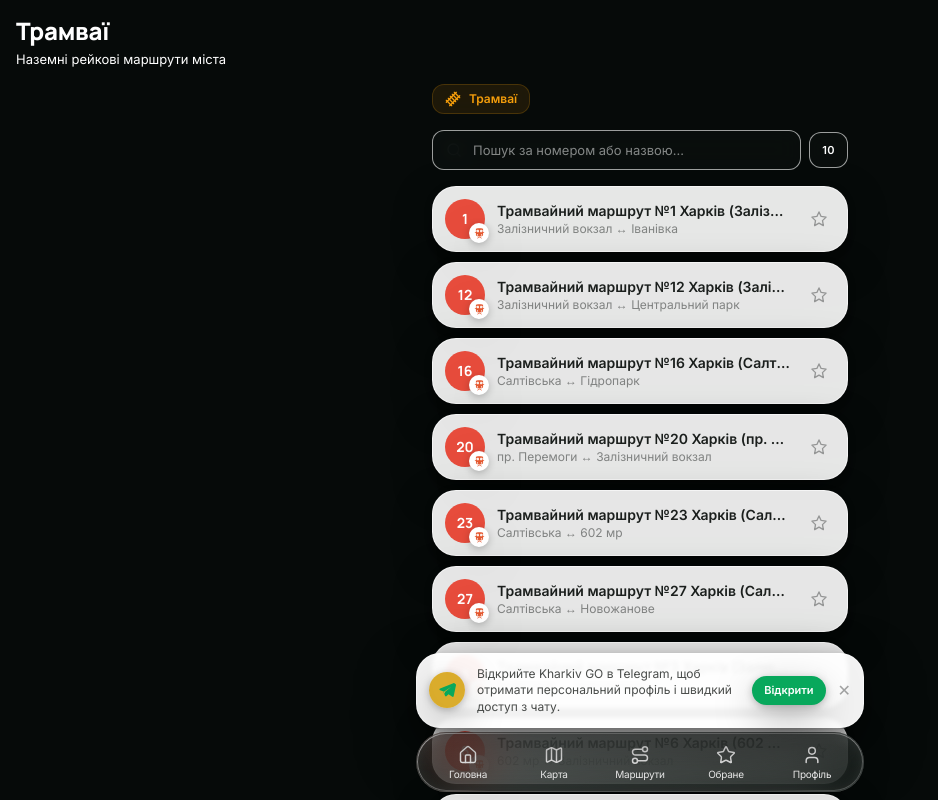
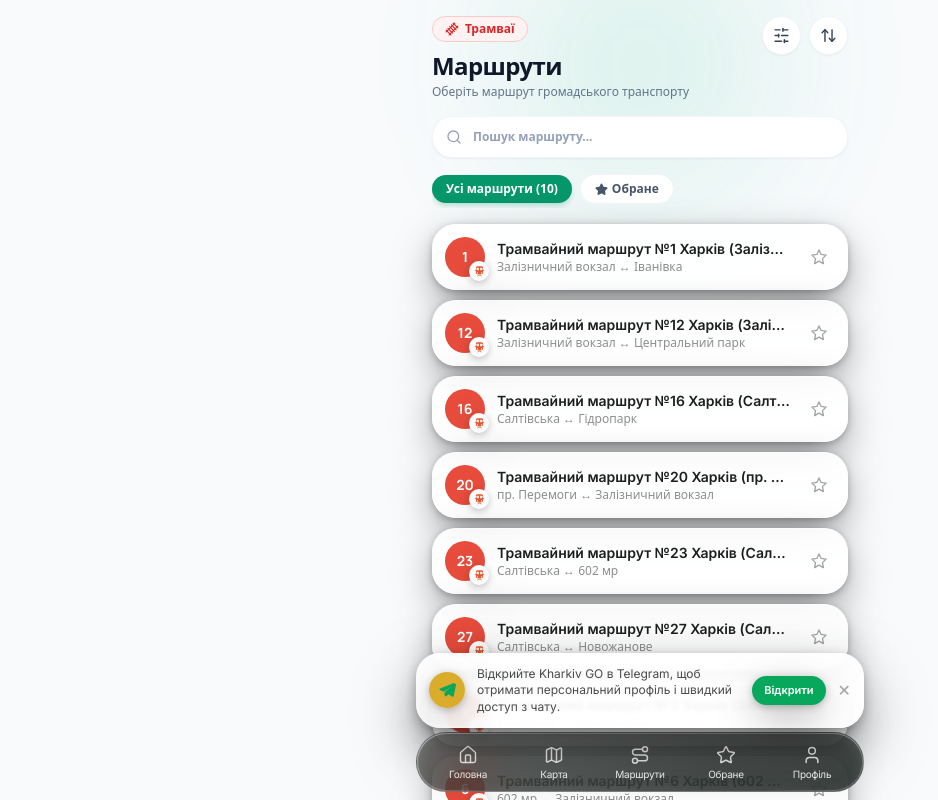
Before and after one commit to Travkaa52/rharkivGOO, a React (Vite) app in the folder frontend/: page /trams in a window 1280 px wide. Shown: the top 800 px of the page, without its empty margins (0-938 px from the left). Built offline with nearby package versions, Linux system fonts and the light colour scheme; no server answers.

Commit message:
Update TransportKindPage.tsx

```diff
--- a/frontend/src/pages/TransportKindPage.tsx
+++ b/frontend/src/pages/TransportKindPage.tsx
@@ -10,9 +10,12 @@ import {
   ArrowRight,
   Radio,
   SearchX,
-  Compass
+  Compass,
+  SlidersHorizontal,
+  ArrowUpDown,
+  Star,
+  Plus
 } from 'lucide-react';
-import { PageHeader } from '@/components/PageHeader';
 import { RouteCard } from '@/components/RouteCard';
 import { routesApi } from '@/api/routes';
 import type { TransportKind, TransportRoute } from '@/types/transport';
@@ -22,6 +25,7 @@ interface TransportMeta {
   subtitle: string;
   icon: typeof TrainTrack;
   badgeColor: string;
+  themeColor: string;
 }
 
 const TRANSPORT_META: Record<TransportKind, TransportMeta> = {
@@ -29,35 +33,39 @@ const TRANSPORT_META: Record<TransportKind, TransportMeta> = {
     title: 'Метро',
     subtitle: '3 лінії · 30 станцій · Швидкісний підземний транспорт',
     icon: TrainTrack,
-    badgeColor: 'text-red-500 bg-red-500/10 border-red-500/20'
+    badgeColor: 'text-purple-600 bg-purple-50 border-purple-200',
+    themeColor: 'from-purple-600 to-purple-800'
   },
   tram: {
     title: 'Трамваї',
     subtitle: 'Наземні рейкові маршрути міста',
     icon: TrainTrack,
-    badgeColor: 'text-amber-500 bg-amber-500/10 border-amber-500/20'
+    badgeColor: 'text-red-600 bg-red-50 border-red-200',
+    themeColor: 'from-red-600 to-red-800'
   },
   trolleybus: {
     title: 'Тролейбуси',
     subtitle: 'Екологічний міський електротранспорт',
     icon: Zap,
-    badgeColor: 'text-blue-500 bg-blue-500/10 border-blue-500/20'
+    badgeColor: 'text-blue-600 bg-blue-50 border-blue-200',
+    themeColor: 'from-blue-600 to-blue-800'
   },
   bus: {
     title: 'Автобуси',
     subtitle: 'Міські та приміські маршрутні автобуси',
     icon: Bus,
-    badgeColor: 'text-emerald-500 bg-emerald-500/10 border-emerald-500/20'
+    badgeColor: 'text-emerald-600 bg-emerald-50 border-emerald-200',
+    themeColor: 'from-emerald-600 to-emerald-800'
   }
 };
 
 function RouteSkeleton() {
   return (
-    <div className="flex items-center gap-4 rounded-2xl border border-border/40 bg-surface/50 p-4 backdrop-blur-md animate-pulse">
-      <div className="h-11 w-11 shrink-0 rounded-xl bg-muted/60" />
+    <div className="flex items-center gap-4 rounded-[22px] border border-slate-100 bg-white p-4.5 shadow-sm animate-pulse">
+      <div className="h-12 w-12 shrink-0 rounded-2xl bg-slate-100" />
       <div className="flex-1 space-y-2">
-        <div className="h-4 w-1/3 rounded-md bg-muted/60" />
-        <div className="h-3 w-3/4 rounded-md bg-muted/40" />
+        <div className="h-4 w-1/3 rounded-lg bg-slate-100" />
+        <div className="h-3 w-3/4 rounded-lg bg-slate-50" />
       </div>
     </div>
   );
@@ -68,6 +76,7 @@ export function TransportKindPage({ kind }: { kind: TransportKind }) {
   const [loading, setLoading] = useState(true);
   const [errorMsg, setErrorMsg] = useState<string | null>(null);
   const [searchQuery, setSearchQuery] = useState('');
+  const [selectedFilter, setSelectedFilter] = useState<'all' | 'favorites'>('all');
 
   const meta = TRANSPORT_META[kind] || TRANSPORT_META.bus;
   const TransportIcon = meta.icon;
@@ -100,101 +109,145 @@ export function TransportKindPage({ kind }: { kind: TransportKind }) {
   }, [loadRoutes]);
 
   const filteredRoutes = useMemo(() => {
-    if (!searchQuery.trim()) return routes;
+    let result = routes;
+
+    // Пошук
+    if (searchQuery.trim()) {
       const query = searchQuery.toLowerCase().trim();
-    return routes.filter((r) => {
+      result = result.filter((r) => {
         const numMatch = r.number != null && String(r.number).toLowerCase().includes(query);
         const nameMatch = r.name != null && r.name.toLowerCase().includes(query);
         return numMatch || nameMatch;
       });
+    }
+
+    return result;
   }, [routes, searchQuery]);
 
   return (
-    <div className="min-h-dvh bg-gradient-to-b from-bg via-bg/95 to-bg pb-28 text-ink-text selection:bg-primary/20">
-      <PageHeader title={meta.title} subtitle={meta.subtitle} />
+    <div className="min-h-dvh bg-slate-50 pb-28 pt-[max(0.75rem,env(safe-area-inset-top))] text-slate-900 selection:bg-emerald-500 selection:text-white font-sans antialiased">
 
-      <div className="mx-auto max-w-md space-y-4 px-4 pt-2">
+      {/* Декоративний розсіяний світловий ефект */}
+      <div className="pointer-events-none absolute -top-20 left-1/2 -translate-x-1/2 h-72 w-72 rounded-full bg-emerald-500/10 blur-3xl" />
 
-        {/* Кастомний бейдж з іконкою типу транспорту */}
-        <div className="flex items-center justify-between gap-2">
-          <div className={`inline-flex items-center gap-2 rounded-xl border px-3 py-1.5 text-xs font-semibold backdrop-blur-md ${meta.badgeColor}`}>
-            <TransportIcon className="h-4 w-4" />
+      <div className="mx-auto max-w-md space-y-4 px-4 relative z-10">
+
+        {/* ВЕРХНЯ ЧАСТИНА: Великий заголовок та кнопки фільтрації/сортування */}
+        <header className="flex items-start justify-between pt-1 animate-in fade-in slide-in-from-top-2 duration-300">
+          <div>
+            <div className="flex items-center gap-2">
+              <span className={`inline-flex items-center gap-1.5 rounded-full border px-3 py-1 text-xs font-bold shadow-2xs ${meta.badgeColor}`}>
+                <TransportIcon className="h-3.5 w-3.5" />
                 <span>{meta.title}</span>
+              </span>
             </div>
+            <h1 className="text-2xl font-black tracking-tight text-slate-900 mt-2">Маршрути</h1>
+            <p className="text-xs text-slate-500 font-medium mt-0.5">Оберіть маршрут громадського транспорту</p>
           </div>
 
-        {/* Metro Live Hero Banner */}
+          <div className="flex items-center gap-2">
+            <button
+              aria-label="Фільтри"
+              className="p-2.5 rounded-full bg-white border border-slate-100 hover:bg-slate-100 text-slate-700 shadow-sm transition-all active:scale-95"
+            >
+              <SlidersHorizontal size={17} />
+            </button>
+            <button
+              aria-label="Сортування"
+              className="p-2.5 rounded-full bg-white border border-slate-100 hover:bg-slate-100 text-slate-700 shadow-sm transition-all active:scale-95"
+            >
+              <ArrowUpDown size={17} />
+            </button>
+          </div>
+        </header>
+
+        {/* Метро Live Банер (якщо це розділ метро) */}
         {kind === 'metro' && (
-          <div className="relative group overflow-hidden rounded-2xl border border-emerald-500/30 bg-gradient-to-r from-emerald-950/40 via-surface/80 to-surface/60 p-0.5 shadow-lg backdrop-blur-xl transition-all hover:border-emerald-500/50">
-            <div className="absolute -left-10 -top-10 h-32 w-32 rounded-full bg-emerald-500/10 blur-2xl pointer-events-none" />
+          <div className="relative group overflow-hidden rounded-[22px] bg-gradient-to-r from-emerald-600 to-emerald-800 p-4 text-white shadow-lg shadow-emerald-900/10 transition-transform active:scale-[0.99]">
+            <div className="absolute -right-6 -bottom-6 w-32 h-32 bg-white/10 rounded-full blur-2xl pointer-events-none" />
 
             <Link
               to="/metro/live"
-              className="flex items-center justify-between gap-3 rounded-[14px] bg-surface/40 p-4 transition-transform active:scale-[0.99]"
+              className="flex items-center justify-between gap-3"
             >
               <div className="flex items-center gap-3.5 min-w-0">
-                <div className="relative flex h-11 w-11 shrink-0 items-center justify-center rounded-xl bg-emerald-500/15 text-emerald-400 border border-emerald-500/20">
-                  <Radio className="h-5 w-5 animate-pulse text-emerald-400" />
-                  <span className="absolute -top-1 -right-1 flex h-3 w-3">
-                    <span className="animate-ping absolute inline-flex h-full w-full rounded-full bg-emerald-400 opacity-75" />
-                    <span className="relative inline-flex rounded-full h-3 w-3 bg-emerald-500" />
-                  </span>
+                <div className="relative flex h-11 w-11 shrink-0 items-center justify-center rounded-2xl bg-white/20 backdrop-blur-md text-white">
+                  <Radio className="h-5 w-5 animate-pulse" />
                 </div>
-
                 <div className="min-w-0">
                   <div className="flex items-center gap-2">
-                    <span className="text-body font-semibold text-ink-text">Живе метро</span>
-                    <span className="rounded-md bg-emerald-500/20 px-1.5 py-0.5 text-[10px] font-bold tracking-wider text-emerald-400 uppercase border border-emerald-500/30">
+                    <span className="text-sm font-bold tracking-tight">Живе метро</span>
+                    <span className="rounded-full bg-white/20 px-2 py-0.5 text-[9px] font-extrabold tracking-wider uppercase backdrop-blur-md">
                       LIVE
                     </span>
                   </div>
-                  <p className="text-body-sm text-ink-muted truncate">
+                  <p className="text-xs text-emerald-100 font-medium truncate">
                     Поїзди на схемі в реальному часі
                   </p>
                 </div>
               </div>
 
-              <div className="flex h-8 w-8 shrink-0 items-center justify-center rounded-lg bg-emerald-500/10 text-emerald-400 transition-transform group-hover:translate-x-1">
+              <div className="flex h-8 w-8 shrink-0 items-center justify-center rounded-xl bg-white/10 text-white transition-transform group-hover:translate-x-0.5">
                 <ArrowRight className="h-4 w-4" />
               </div>
             </Link>
           </div>
         )}
 
-        {/* Search Bar */}
+        {/* ПОШУКОВА СТРОКА */}
         {!loading && !errorMsg && routes.length > 0 && (
-          <div className="flex items-center gap-2">
-            <div className="relative flex-1">
-              <Search className="absolute left-3.5 top-1/2 h-4 w-4 -translate-y-1/2 text-ink-muted/60" />
+          <div className="relative animate-in fade-in slide-in-from-bottom-2 duration-300">
+            <Search className="absolute left-3.5 top-1/2 h-4 w-4 -translate-y-1/2 text-slate-400" />
             <input
               type="text"
               value={searchQuery}
               onChange={(e) => setSearchQuery(e.target.value)}
-                placeholder="Пошук за номером або назвою..."
-                className="w-full rounded-xl border border-border/60 bg-surface/80 py-2.5 pl-10 pr-4 text-body-sm text-ink-text placeholder:text-ink-muted/50 backdrop-blur-md focus:border-primary/60 focus:outline-none focus:ring-2 focus:ring-primary/10 transition-all shadow-2xs"
+              placeholder="Пошук маршруту..."
+              className="w-full rounded-[20px] border border-slate-100 bg-white py-3 pl-10 pr-10 text-xs font-semibold text-slate-900 placeholder:text-slate-400 shadow-sm focus:border-emerald-500 focus:outline-none focus:ring-2 focus:ring-emerald-500/10 transition-all"
             />
             {searchQuery && (
               <button
                 onClick={() => setSearchQuery('')}
-                  className="absolute right-3 top-1/2 -translate-y-1/2 text-xs font-medium text-ink-muted hover:text-ink-text"
+                className="absolute right-3.5 top-1/2 -translate-y-1/2 text-[11px] font-bold text-slate-400 hover:text-slate-700 bg-slate-100 px-2 py-0.5 rounded-full"
               >
-                  Очистити
+                ✕
               </button>
             )}
           </div>
+        )}
 
-            <div className="flex shrink-0 items-center justify-center rounded-xl border border-border/60 bg-surface/80 px-3 py-2.5 backdrop-blur-md shadow-2xs">
-              <span className="text-caption font-semibold text-ink-muted">
-                {filteredRoutes.length}
-              </span>
-            </div>
+        {/* ФІЛЬТРИ (Filter Chips) */}
+        {!loading && !errorMsg && routes.length > 0 && (
+          <div className="flex items-center gap-2 overflow-x-auto no-scrollbar pb-1">
+            <button
+              onClick={() => setSelectedFilter('all')}
+              className={`px-3.5 py-1.5 rounded-full text-xs font-bold transition-all shrink-0 shadow-2xs ${
+                selectedFilter === 'all'
+                  ? 'bg-emerald-600 text-white shadow-md shadow-emerald-600/20'
+                  : 'bg-white text-slate-600 border border-slate-100 hover:bg-slate-100'
+              }`}
+            >
+              Усі маршрути ({routes.length})
+            </button>
+            <button
+              onClick={() => setSelectedFilter('favorites')}
+              className={`px-3.5 py-1.5 rounded-full text-xs font-bold transition-all shrink-0 flex items-center gap-1 shadow-2xs ${
+                selectedFilter === 'favorites'
+                  ? 'bg-amber-500 text-white shadow-md shadow-amber-500/20'
+                  : 'bg-white text-slate-600 border border-slate-100 hover:bg-slate-100'
+              }`}
+            >
+              <Star size={13} className="fill-current" />
+              <span>Обране</span>
+            </button>
           </div>
         )}
 
-        {/* List Content */}
+        {/* СПИСОК МАРШРУТІВ / SKELETON / СТАНИ */}
         <div className="flex flex-col gap-2.5">
           {loading && (
             <>
+              <RouteSkeleton />
               <RouteSkeleton />
               <RouteSkeleton />
               <RouteSkeleton />
@@ -202,44 +255,51 @@ export function TransportKindPage({ kind }: { kind: TransportKind }) {
           )}
 
           {errorMsg && !loading && (
-            <div className="flex flex-col items-center justify-center rounded-2xl border border-destructive/20 bg-destructive/5 p-8 text-center backdrop-blur-md">
-              <div className="flex h-12 w-12 items-center justify-center rounded-full bg-destructive/10 text-destructive mb-3">
+            <div className="flex flex-col items-center justify-center rounded-[22px] border border-red-100 bg-white p-8 text-center shadow-sm">
+              <div className="flex h-12 w-12 items-center justify-center rounded-2xl bg-red-50 text-red-500 mb-3">
                 <AlertCircle className="h-6 w-6" />
               </div>
-              <h3 className="text-body font-semibold text-ink-text mb-1">Помилка завантаження</h3>
-              <p className="text-body-sm text-ink-muted max-w-xs mb-4">{errorMsg}</p>
+              <h3 className="text-sm font-bold text-slate-900 mb-1">Помилка завантаження</h3>
+              <p className="text-xs text-slate-500 max-w-xs mb-4">{errorMsg}</p>
               <button
                 onClick={loadRoutes}
-                className="inline-flex items-center gap-2 rounded-xl bg-surface border border-border/80 px-4 py-2 text-body-sm font-medium text-ink-text hover:bg-muted/50 transition-all shadow-2xs"
+                className="inline-flex items-center gap-2 rounded-xl bg-slate-900 px-4 py-2.5 text-xs font-bold text-white shadow-md hover:bg-slate-800 active:scale-95 transition-all"
               >
-                <RotateCcw className="h-4 w-4" />
+                <RotateCcw className="h-3.5 w-3.5" />
                 <span>Спробувати знову</span>
               </button>
             </div>
           )}
 
           {!loading && !errorMsg && routes.length === 0 && (
-            <div className="flex flex-col items-center justify-center rounded-2xl border border-border/60 bg-surface/60 p-8 text-center backdrop-blur-md">
-              <div className="flex h-12 w-12 items-center justify-center rounded-full bg-muted/60 text-ink-muted mb-3">
+            <div className="flex flex-col items-center justify-center rounded-[22px] border border-slate-100 bg-white p-8 text-center shadow-sm">
+              <div className="flex h-12 w-12 items-center justify-center rounded-2xl bg-slate-50 text-slate-400 mb-3">
                 <Compass className="h-6 w-6" />
               </div>
-              <p className="text-body font-medium text-ink-text mb-1">Маршрутів не знайдено</p>
-              <p className="text-body-sm text-ink-muted">Список наразі порожній.</p>
+              <p className="text-sm font-bold text-slate-900 mb-1">Маршрутів не знайдено</p>
+              <p className="text-xs text-slate-500">Список наразі порожній.</p>
             </div>
           )}
 
           {!loading && !errorMsg && routes.length > 0 && filteredRoutes.length === 0 && (
-            <div className="flex flex-col items-center justify-center rounded-2xl border border-border/60 bg-surface/60 p-8 text-center backdrop-blur-md">
-              <div className="flex h-12 w-12 items-center justify-center rounded-full bg-muted/60 text-ink-muted mb-3">
+            <div className="flex flex-col items-center justify-center rounded-[22px] border border-slate-100 bg-white p-8 text-center shadow-sm">
+              <div className="flex h-12 w-12 items-center justify-center rounded-2xl bg-amber-50 text-amber-600 mb-3">
                 <SearchX className="h-6 w-6" />
               </div>
-              <p className="text-body font-medium text-ink-text mb-1">Нічого не знайдено</p>
-              <p className="text-body-sm text-ink-muted">
-                Немає маршрутів за запитом «{searchQuery}»
+              <p className="text-sm font-bold text-slate-900 mb-1">Маршрутів не знайдено</p>
+              <p className="text-xs text-slate-500 mb-4">
+                Спробуйте змінити параметри пошуку.
               </p>
+              <button
+                onClick={() => setSearchQuery('')}
+                className="px-4 py-2 bg-emerald-600 text-white rounded-xl text-xs font-bold shadow-sm hover:bg-emerald-700 active:scale-95 transition-all inline-flex items-center gap-1.5"
+              >
+                <span>Скинути фільтри</span>
+              </button>
             </div>
           )}
 
+          {/* Сам список за допомогою існуючого оптимізованого компонента RouteCard з новими контейнерами */}
           {!loading &&
             !errorMsg &&
             filteredRoutes.map((route) => (
```
Lines whose indentation alone changed are shown as unchanged.
